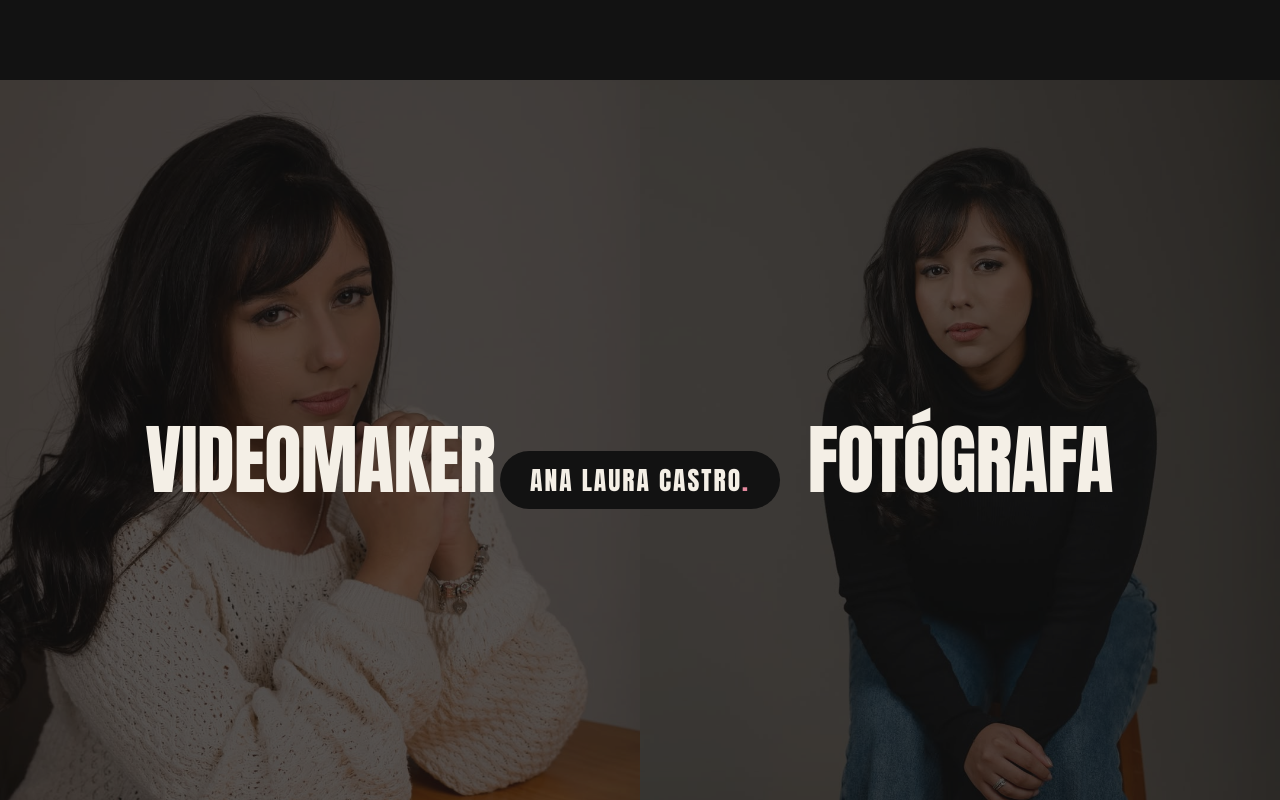
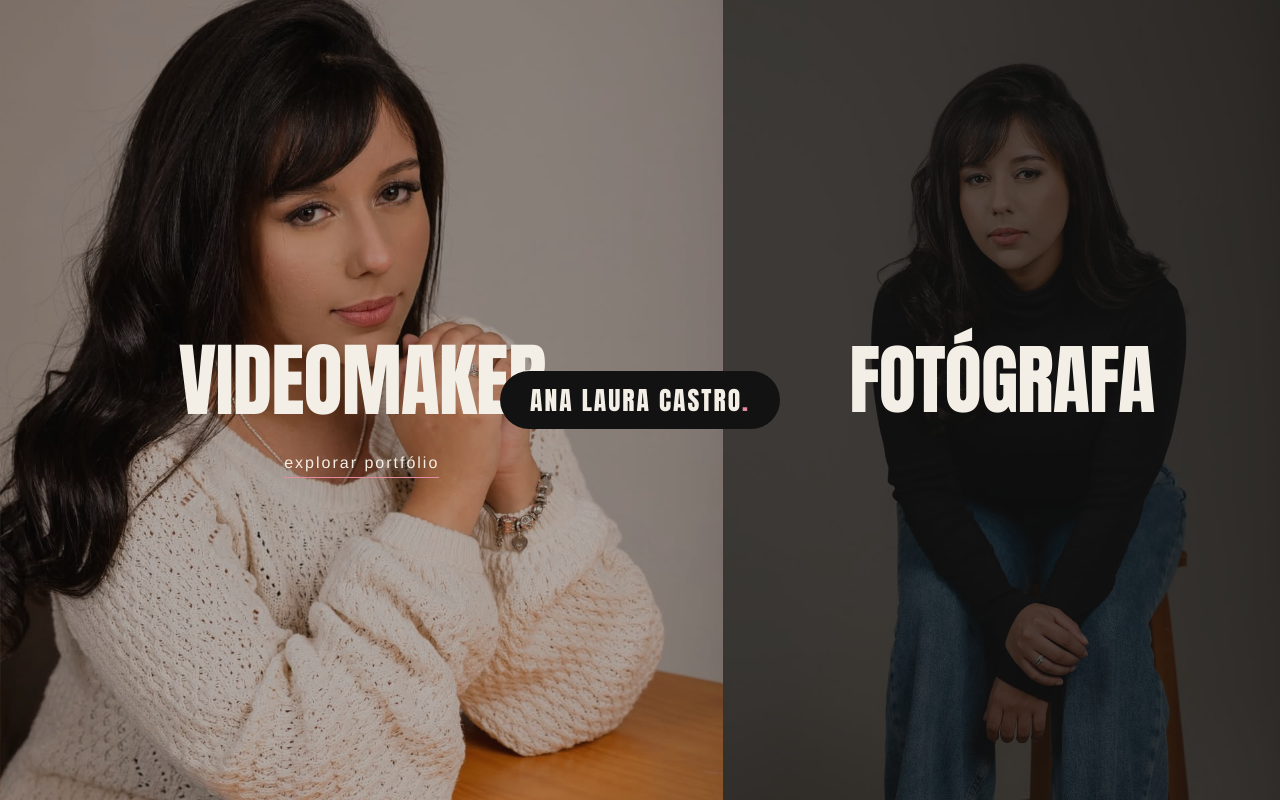
Before and after one commit to Kauasx09-Henrique/Site-Laura-Castro, a React (Vite) app in the folder portfolio-ana-laura/: page / in a window 1280 px wide. Built offline with nearby package versions, Linux system fonts and the light colour scheme.

Commit message:
fix(landing): remover margem preta no topo da tela inicial
- Alteração do position da landing para fixed (top 0, left 0) garantindo preenchimento total da tela e anulando margens nativas do navegador.

```diff
--- a/portfolio-ana-laura/src/style/landing.css
+++ b/portfolio-ana-laura/src/style/landing.css
@@ -3,8 +3,11 @@
     width: 100vw;
     height: 100vh;
     overflow: hidden;
-    position: relative;
+    position: fixed;
+    top: 0;
+    left: 0;
     background-color: #121212;
+    z-index: 99999;
 }
 
 .landing-half {
```
